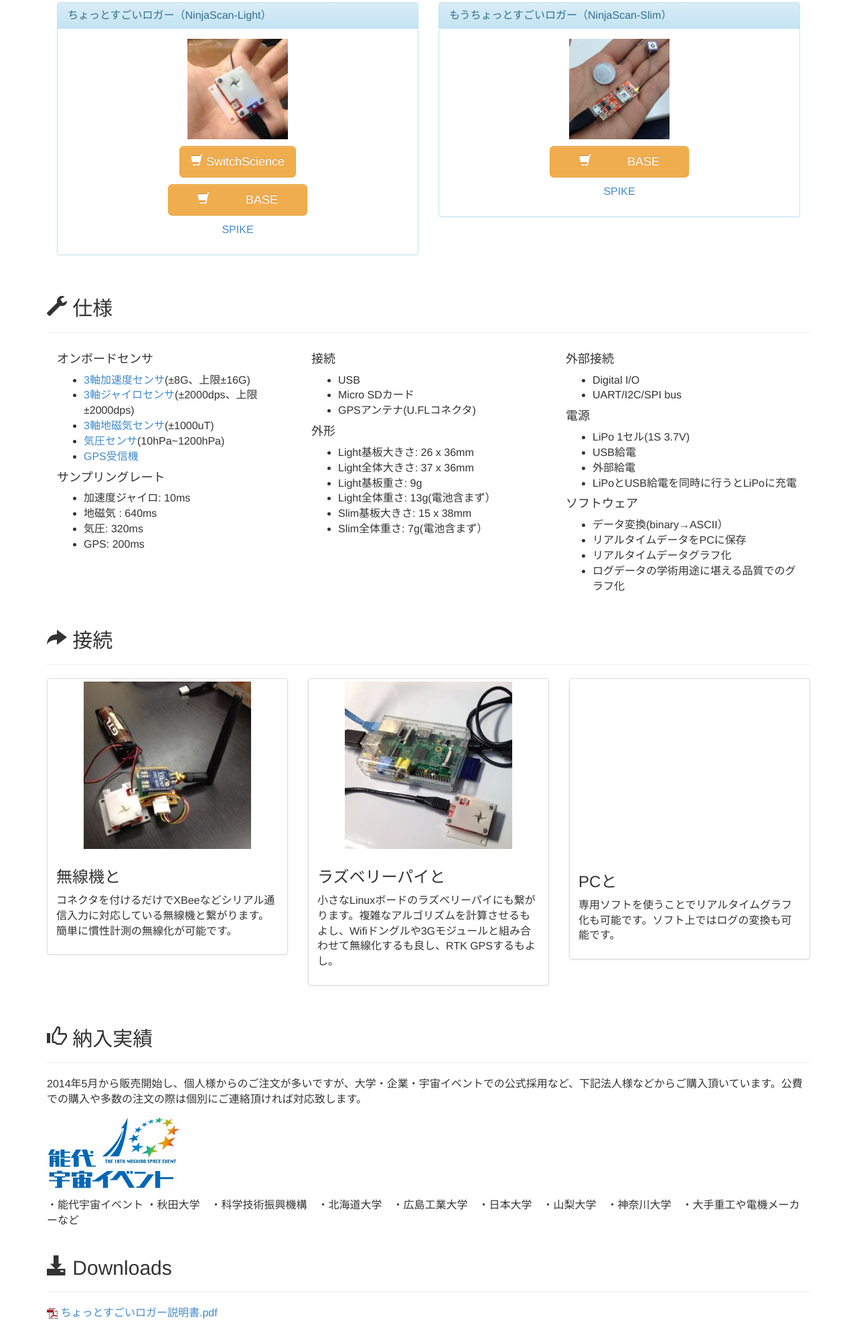
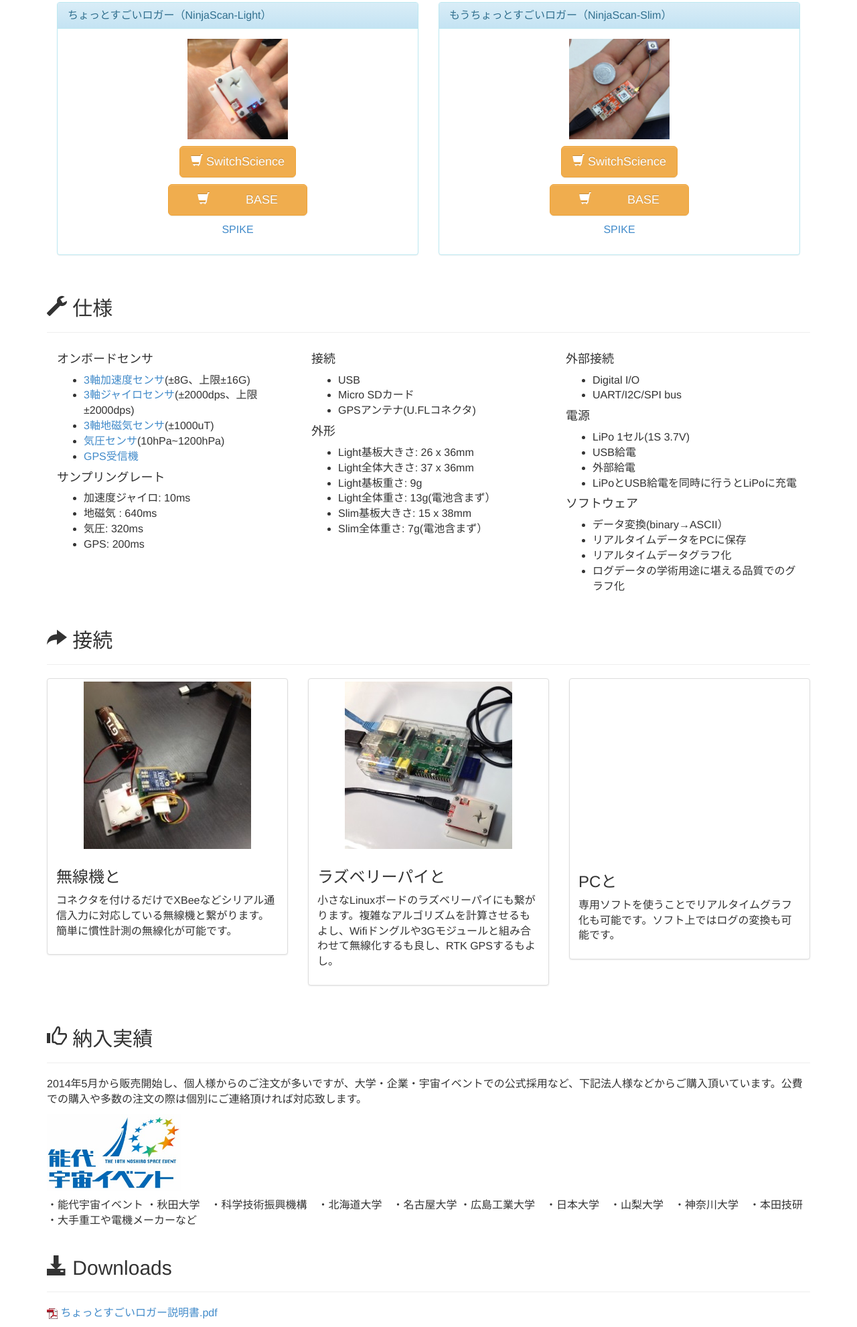
Before and after one commit to ina111/NinjaScan_GUI, a plain HTML site: page index_ja.html in a window 1280 px wide. Shown: the part 1709-3691 px from the top of the page at 67% size. Drawn offline with nearby package versions, Linux system fonts and the light colour scheme; some packages are replaced by stand-ins of ours; grey boxes are pictures that could not be loaded; a script that the page names is missing.

Commit message:
add NinjaScanSlim button in Japanese

```diff
--- a/index_ja.html
+++ b/index_ja.html
@@ -174,6 +174,7 @@
         </div>
         <div class="panel-body"  Align="center">
           <p><img src="pic/NinjaScan-Slimbig.jpg" width="150"></p>
+          <p><a type="button" class="btn btn-lg btn-warning" href="http://www.switch-science.com/catalog/1953/"><span class="glyphicon glyphicon-shopping-cart"></span> SwitchScience</a></p>
           <p><a type="button" class="btn btn-lg btn-warning" href="http://ina111.saleshop.jp/items/719219"><span class="glyphicon glyphicon-shopping-cart"></span>　　　BASE　　　</a></p>
           <p><a href="https://spike.cc/p/s9YbyGes" class="spike-button" data-code="s9YbyGes" data-button-style="pay_large" data-button-text-key="2">SPIKE</a><script src="https://spike.cc/button/v1/button.js" type="text/javascript"></script></p></p>
         </div>
@@ -285,7 +286,7 @@
       </div>
       <p>2014年5月から販売開始し、個人様からのご注文が多いですが、大学・企業・宇宙イベントでの公式採用など、下記法人様などからご購入頂いています。公費での購入や多数の注文の際は個別にご連絡頂ければ対応致します。</p>
       <p><img src="pic\NoshiroSpaceEventLogo.jpg" width="200"></p>
-      <p>・能代宇宙イベント ・秋田大学　・科学技術振興機構　・北海道大学　・広島工業大学　・日本大学　・山梨大学　・神奈川大学　・大手重工や電機メーカーなど</p>
+      <p>・能代宇宙イベント ・秋田大学　・科学技術振興機構　・北海道大学　・名古屋大学 ・広島工業大学　・日本大学　・山梨大学　・神奈川大学　・本田技研 ・大手重工や電機メーカーなど</p>
 
     	<div class="page-header" id="download">
         	<h2><span class="glyphicon glyphicon-download-alt"></span> Downloads</h2>
```
Also changed, not shown: index.html (+1 -1 lines).
